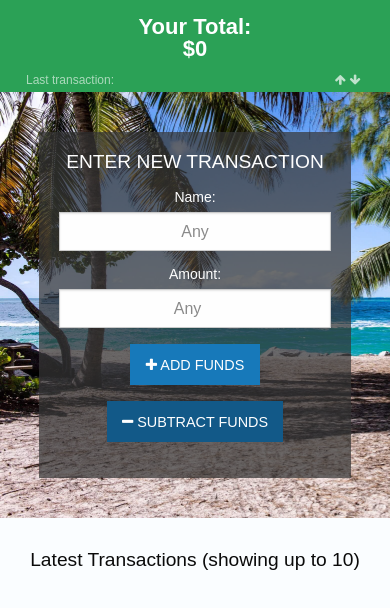
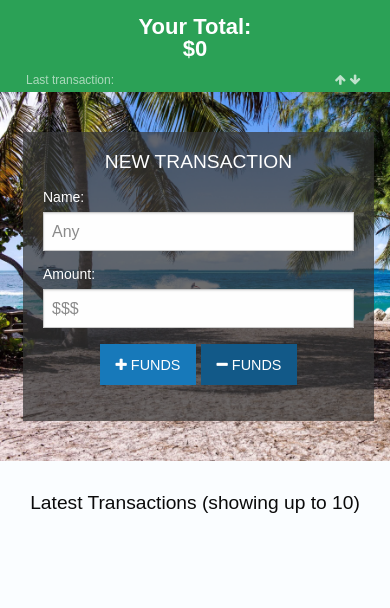
Before and after one commit to gusvalenzuela/money-trees, a website built with webpack: page public/index.html in a window 390 px wide. Built offline with nearby package versions, Linux system fonts and the light colour scheme; files whose address does not match are found by name.

Commit message:
transaction overlay css changes

```diff
--- a/public/css/app-foundation.css
+++ b/public/css/app-foundation.css
@@ -89,11 +89,17 @@
 
 .translucent-form-overlay {
   margin: auto;
-  max-width: 80%;
-  width: 100%;
+  max-width: 325px;
   background-color: #363636b7;
   padding: 20px;
   color: #fefefe;
+  margin-right: 1rem;
+}
+
+@media screen and (max-width: 400px){
+    .translucent-form-overlay{
+        max-width: 90%;
+    }
 }
 
 .translucent-form-overlay .columns.row {
@@ -102,6 +108,7 @@
 
 .translucent-form-overlay label {
   font-size: 14px;
+  text-align: left;
 }
 
 .translucent-form-overlay h3,
@@ -112,7 +119,7 @@
 .translucent-form-overlay input,
 .translucent-form-overlay select {
   color: #8a8a8a;
-  text-align: center;
+  text-align: left;
 }
 
 .translucent-form-overlay input::-webkit-input-placeholder {
--- a/public/css/styles.css
+++ b/public/css/styles.css
@@ -55,7 +55,7 @@ canvas{
   max-height: 200px;
   overflow: auto;
   width: 90%;
-  margin: 0.5rem 1.25rem 2rem;
+  margin: 0.5rem auto 2rem;
   /* margin-bottom: 3rem; */
 }
 .open-details td {
--- a/public/index.html
+++ b/public/index.html
@@ -45,7 +45,7 @@
         <div class="row">
           <div class="columns small-12 medium-4">
             <div class="translucent-form-overlay form">
-              <h3>ENTER NEW TRANSACTION</h3>
+              <h3>NEW TRANSACTION</h3>
               <br />
               <div class="row columns">
                 <label style="margin-bottom: 0.5rem;" for="#t-name"
@@ -62,23 +62,23 @@
                   min="0"
                   name="amount"
                   id="t-amount"
-                  placeholder="Any"
+                  placeholder="$$$"
                 />
               </div>
               <div class="row">
                 <button
                   type="button"
-                  class="deposit button columns small-6"
+                  class="deposit button columns"
                   id="add-btn"
                 >
-                  <i class="fa fa-plus"></i> ADD FUNDS
+                  <i class="fa fa-plus"></i> FUNDS
                 </button>
                 <button
                   type="button"
-                  class="withdraw button columns small-6"
+                  class="withdraw button columns"
                   id="sub-btn"
                 >
-                  <i class="fa fa-minus"></i> SUBTRACT FUNDS
+                  <i class="fa fa-minus"></i> FUNDS
                 </button>
               </div>
 
```
